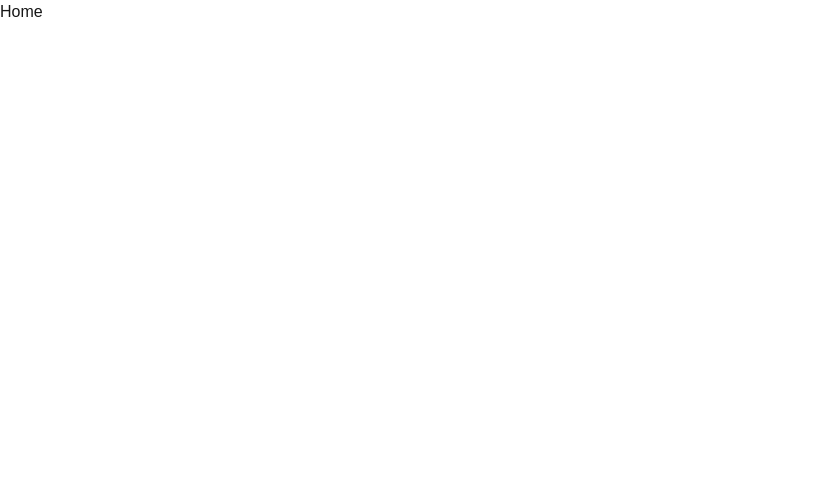
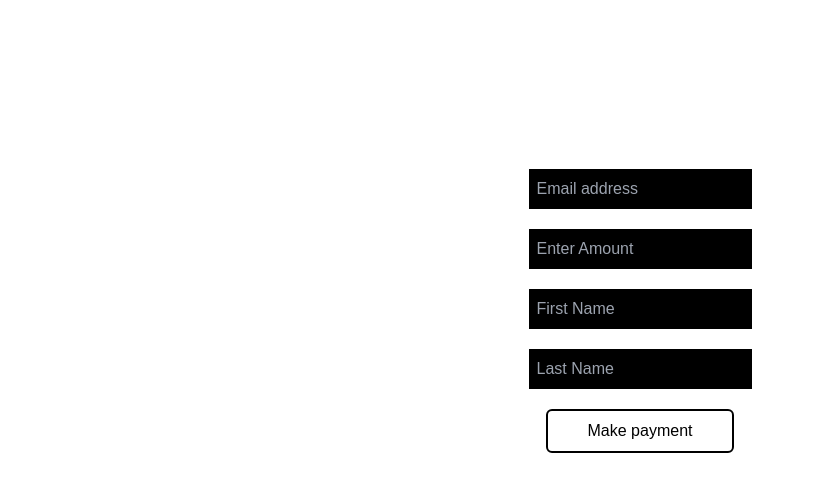
Before and after one commit to Tez-cyber/payment-demo, a Next.js app: page / in a window 1280 px wide. Shown: the top 492 px of the page, without its empty margins (0-814 px from the left). Built offline with nearby package versions, Linux system fonts and the light colour scheme.

Commit message:
Created form layout

```diff
--- a/app/page.tsx
+++ b/app/page.tsx
@@ -1,6 +1,49 @@
+"use client"
+import { useState } from "react"
 
 export default function Home() {
+  const [email, setEmail] = useState("")
+  const [amount, setfirst] = useState("")
+  const [firstName, setfirstName] = useState("")
+  const [lastName, setlastName] = useState("")
   return (
-    <div>Home</div>
+    <>
+      <div className="flex items-center justify-center my-[10%]">
+        <form action="" className="border border-white border-solid bg-white p-10">
+          <div className="pb-5">
+            <input type="text"
+              value={email}
+              className="bg-black p-2"
+              placeholder="Email address"
+            />
+          </div>
+          <div className="pb-5">
+            <input type="text"
+              value={amount}
+              className="bg-black p-2"
+              placeholder="Enter Amount"
+            />
+          </div>
+          <div className="pb-5">
+            <input type="text"
+              value={firstName}
+              className="bg-black p-2"
+              placeholder="First Name"
+            />
+          </div>
+          <div className="">
+            <input type="text"
+              value={lastName}
+              className="bg-black p-2"
+              placeholder="Last Name"
+            />
+          </div>
+          {/* ==== Submit button ==== */}
+          <div className="my-5 flex items-center justify-center text-black">
+            <input type="submit" className="border-[2px] border-black border-solid py-2 px-10 rounded-md" value="Make payment" />
+          </div>
+        </form>
+      </div>
+    </>
   )
 }
```
